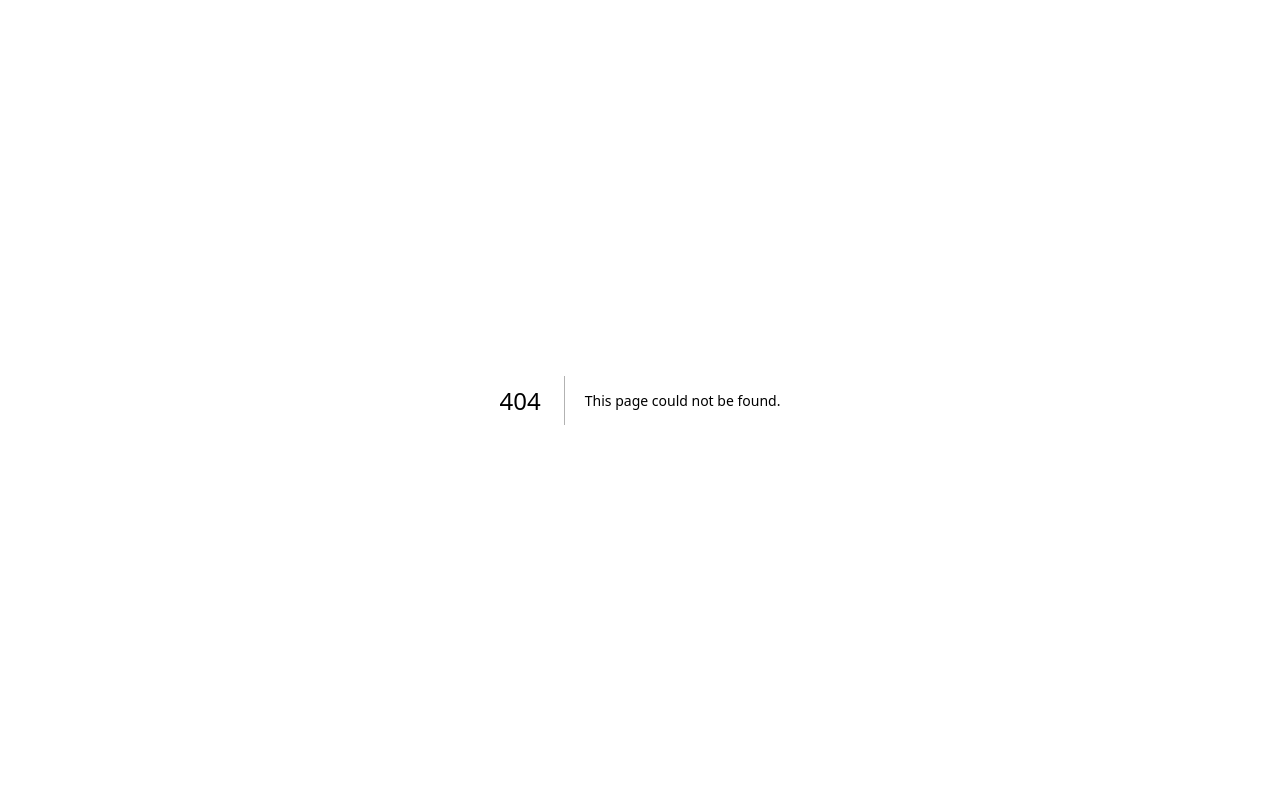
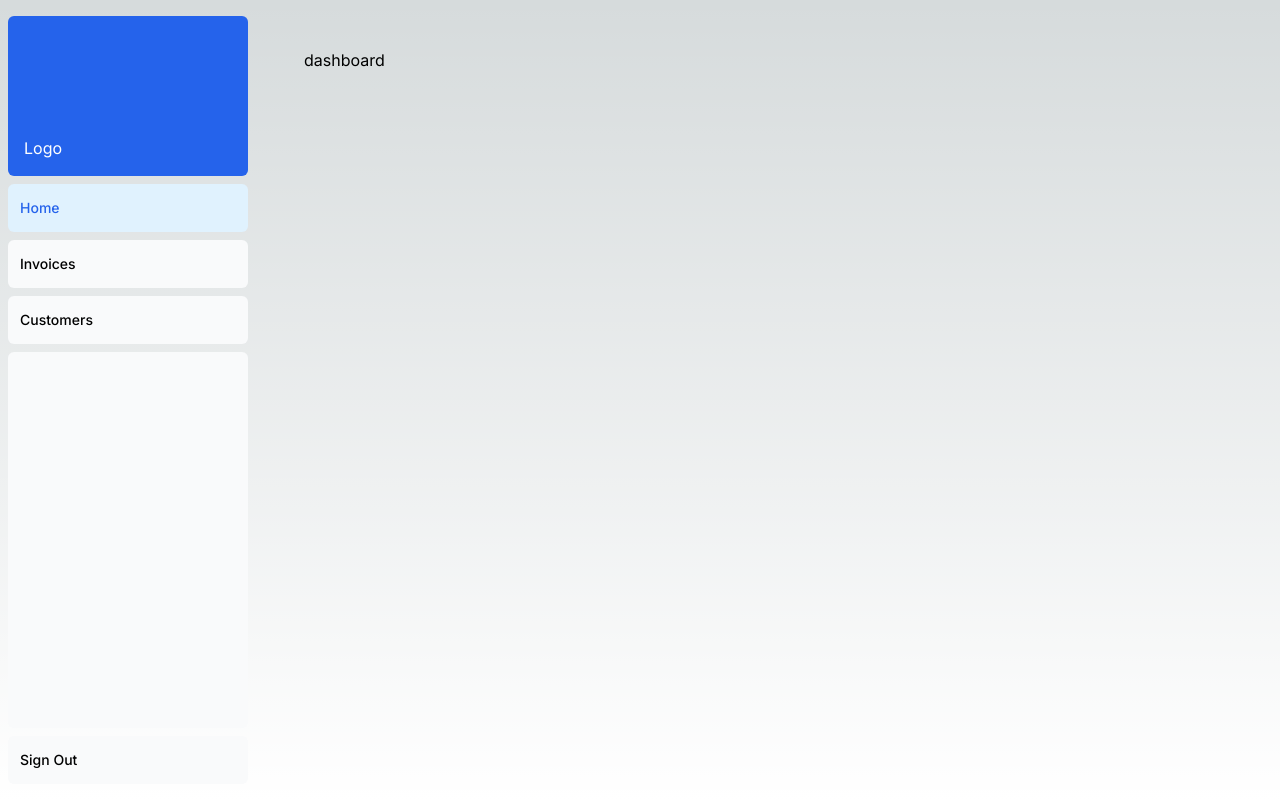
Before and after one commit to ChrisSoto/go_cognitive_experiments, a Next.js app: page /dashboard in a window 1280 px wide. Before the commit this address had no page. Built offline with nearby package versions, Linux system fonts and the light colour scheme.

Commit message:
adding pages

```diff
--- a/package.json
+++ b/package.json
@@ -12,6 +12,7 @@
   "dependencies": {
     "@prisma/client": "^5.8.1",
     "@vercel/postgres": "^0.7.2",
+    "clsx": "^2.1.0",
     "next": "14.1.0",
     "react": "^18",
     "react-dom": "^18"
--- /dev/null
+++ b/src/app/dashboard/layout.tsx
@@ -0,0 +1,12 @@
+import Navbar from "../ui/navbar/navbar";
+
+export default function Layout({ children }: { children: React.ReactNode }) {
+  return (
+    <div className="flex h-screen flex-col md:flex-row md:overflow-hidden">
+      <div className="w-full flex-none md:w-64">
+        <Navbar />
+      </div>
+      <div className="flex-grow p-6 md:overflow-y-auto md:p-12">{children}</div>
+    </div>
+  );
+}
--- /dev/null
+++ b/src/app/dashboard/page.tsx
@@ -0,0 +1,9 @@
+import Navbar from "../ui/navbar/navbar";
+
+export default function Page() {
+  return (
+    <>
+      <p>dashboard</p>
+    </>
+  );
+}
--- /dev/null
+++ b/src/app/ui/navbar/navbar.tsx
@@ -0,0 +1,27 @@
+import Link from "next/link";
+import NavLinks from "./navlinks";
+
+export default function Navbar() {
+  return (
+    <div className="flex h-full flex-col px-3 py-4 md:px-2">
+
+      <Link
+        className="mb-2 flex h-20 items-end justify-start rounded-md bg-blue-600 p-4 md:h-40"
+        href="/">
+        <div className="w-32 text-white md:w-40">
+          Logo
+        </div>
+      </Link>
+
+      <div className="flex grow flex-row justify-between space-x-2 md:flex-col md:space-x-0 md:space-y-2">
+        <NavLinks />
+        <div className="hidden h-auto w-full grow rounded-md bg-gray-50 md:block"></div>
+        <form>
+          <button className="flex h-[48px] w-full grow items-center justify-center gap-2 rounded-md bg-gray-50 p-3 text-sm font-medium hover:bg-sky-100 hover:text-blue-600 md:flex-none md:justify-start md:p-2 md:px-3">
+            <div className="hidden md:block">Sign Out</div>
+          </button>
+        </form>
+      </div>
+    </div>
+  )
+}
--- /dev/null
+++ b/src/app/ui/navbar/navlinks.tsx
@@ -0,0 +1,46 @@
+"use client";
+
+import clsx from 'clsx';
+import Link from 'next/link';
+import { usePathname } from 'next/navigation';
+
+// Map of links to display in the side navigation.
+// Depending on the size of the application, this would be stored in a database.
+const links = [
+  {
+    name: 'Home',
+    href: '/dashboard'
+  },
+  {
+    name: 'Invoices',
+    href: '/dashboard/invoices'
+  },
+  {
+    name: 'Customers',
+   href: '/dashboard/customers'
+  },
+];
+
+export default function NavLinks() {
+  const pathname = usePathname();
+  return (
+    <>
+      {links.map((link) => {
+        return (
+          <Link
+            key={link.name}
+            href={link.href}
+            className={clsx(
+              'flex h-[48px] grow items-center justify-center gap-2 rounded-md bg-gray-50 p-3 text-sm font-medium hover:bg-sky-100 hover:text-blue-600 md:flex-none md:justify-start md:p-2 md:px-3',
+              {
+                'bg-sky-100 text-blue-600': pathname === link.href,
+              },
+            )}
+          >
+            <p className="hidden md:block">{link.name}</p>
+          </Link>
+        );
+      })}
+    </>
+  );
+}
```
Also changed, not shown: 2 other files (tests, documents, lock files or other folders).
